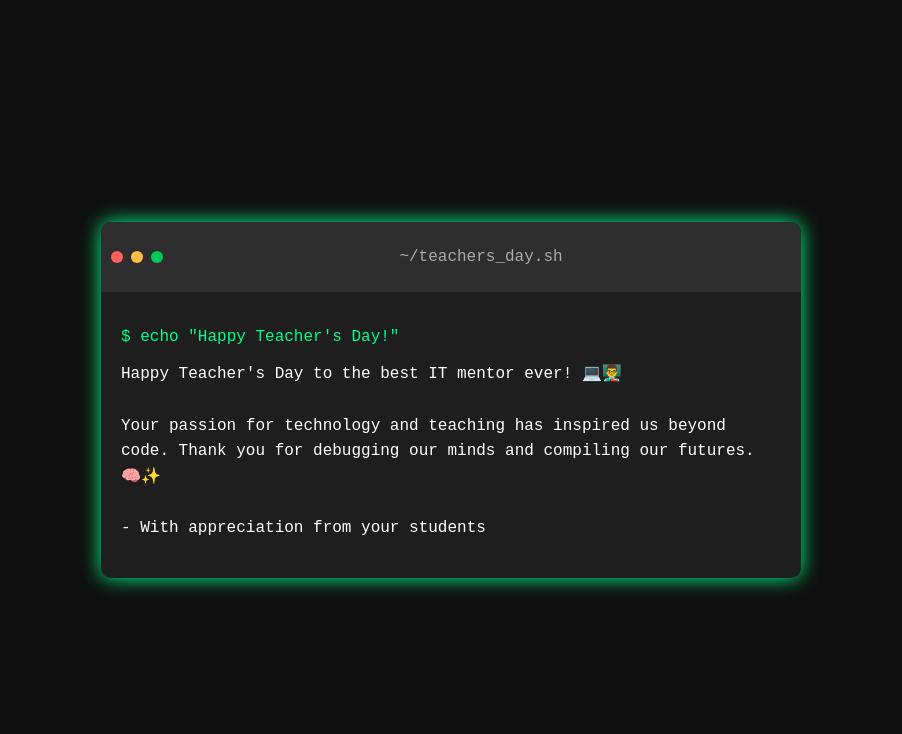
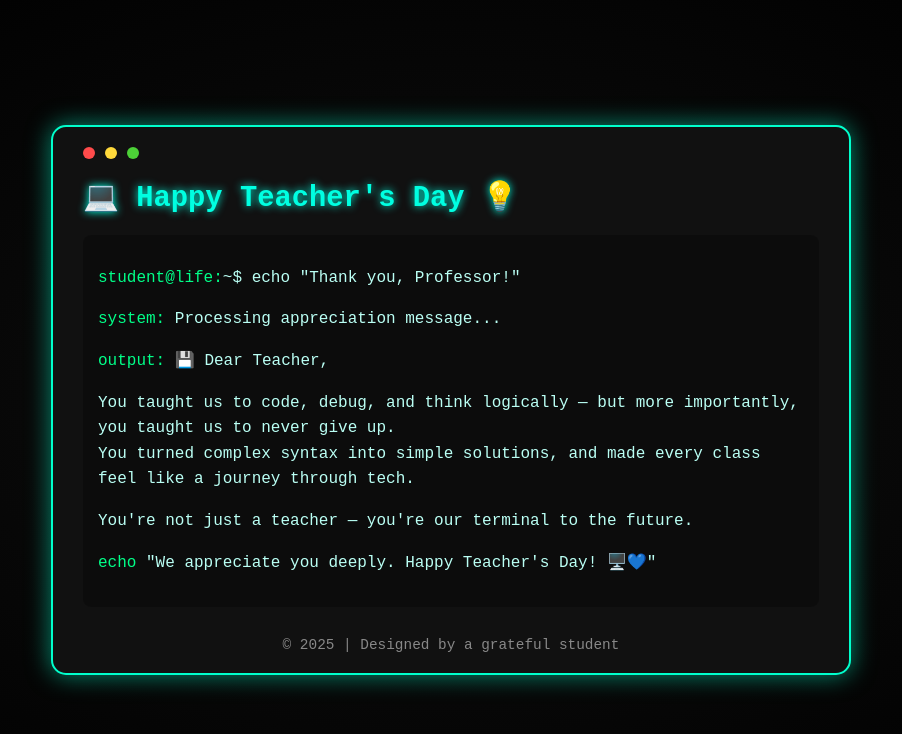
Before and after one commit to xzaliu/happy-teachers-day, a plain HTML site: page index.html in a window 1280 px wide. Shown: the whole page, without its empty margins (189-1091 px from the left). Drawn offline with Linux system fonts and the light colour scheme.

Commit message:
Update index.html

```diff
--- a/index.html
+++ b/index.html
@@ -4,22 +4,123 @@
   <meta charset="UTF-8" />
   <meta name="viewport" content="width=device-width, initial-scale=1.0"/>
   <title>Happy Teacher's Day</title>
-  <link rel="stylesheet" href="style.css" />
+  <style>
+    * {
+      box-sizing: border-box;
+    }
+
+    body {
+      margin: 0;
+      background: radial-gradient(#0f0f0f, #000);
+      font-family: 'Courier New', monospace;
+      color: #00ffcc;
+      display: flex;
+      align-items: center;
+      justify-content: center;
+      min-height: 100vh;
+      padding: 20px;
+    }
+
+    .terminal-box {
+      background-color: #111;
+      border: 2px solid #00ffcc;
+      border-radius: 15px;
+      width: 100%;
+      max-width: 800px;
+      padding: 20px 30px;
+      box-shadow: 0 0 25px #00ffcc88;
+      animation: fadeIn 1.5s ease;
+    }
+
+    .terminal-header {
+      display: flex;
+      align-items: center;
+      gap: 10px;
+      margin-bottom: 20px;
+    }
+
+    .dot {
+      width: 12px;
+      height: 12px;
+      border-radius: 50%;
+    }
+
+    .red { background: #ff4b4b; }
+    .yellow { background: #ffd93b; }
+    .green { background: #4cd137; }
+
+    h1 {
+      font-size: 1.8rem;
+      margin: 0 0 20px;
+      color: #00ffe1;
+      text-shadow: 0 0 8px #00ffe1;
+      animation: blink 1.5s step-end infinite;
+    }
+
+    .code {
+      background: #00000044;
+      padding: 15px;
+      border-radius: 8px;
+      margin-top: 10px;
+      color: #bafff4;
+      font-size: 1rem;
+      line-height: 1.6;
+    }
+
+    .highlight {
+      color: #00ff88;
+    }
+
+    @keyframes blink {
+      50% {
+        opacity: 0.8;
+      }
+    }
+
+    @keyframes fadeIn {
+      from { opacity: 0; transform: translateY(20px); }
+      to { opacity: 1; transform: translateY(0); }
+    }
+
+    footer {
+      margin-top: 30px;
+      text-align: center;
+      font-size: 0.9rem;
+      color: #888;
+    }
+
+    @media (max-width: 600px) {
+      h1 {
+        font-size: 1.3rem;
+      }
+      .code {
+        font-size: 0.9rem;
+      }
+    }
+  </style>
 </head>
 <body>
-  <div class="terminal">
-    <div class="header">
-      <span class="dot red"></span>
-      <span class="dot yellow"></span>
-      <span class="dot green"></span>
-      <p class="title">~/teachers_day.sh</p>
+  <div class="terminal-box">
+    <div class="terminal-header">
+      <div class="dot red"></div>
+      <div class="dot yellow"></div>
+      <div class="dot green"></div>
     </div>
-    <div class="content">
-      <p><span class="prompt">$</span> echo "Happy Teacher's Day!"</p>
-      <p class="message">Happy Teacher's Day to the best IT mentor ever! 💻👨‍🏫<br><br>
-      Your passion for technology and teaching has inspired us beyond code. Thank you for debugging our minds and compiling our futures. 🧠✨<br><br>
-      - With appreciation from your students</p>
+    <h1>💻 Happy Teacher's Day 💡</h1>
+    <div class="code">
+      <p><span class="highlight">student@life:</span>~$ echo "Thank you, Professor!"</p>
+      <p><span class="highlight">system:</span> Processing appreciation message...</p>
+      <p><span class="highlight">output:</span> 💾 Dear Teacher,</p>
+      <p>
+        You taught us to code, debug, and think logically — but more importantly, you taught us to never give up. <br>
+        You turned complex syntax into simple solutions, and made every class feel like a journey through tech.
+      </p>
+      <p>You're not just a teacher — you're our terminal to the future.</p>
+      <p><span class="highlight">echo</span> "We appreciate you deeply. Happy Teacher's Day! 🖥️💙"</p>
     </div>
+    <footer>
+      &copy; 2025 | Designed by a grateful student
+    </footer>
   </div>
 </body>
 </html>
```
